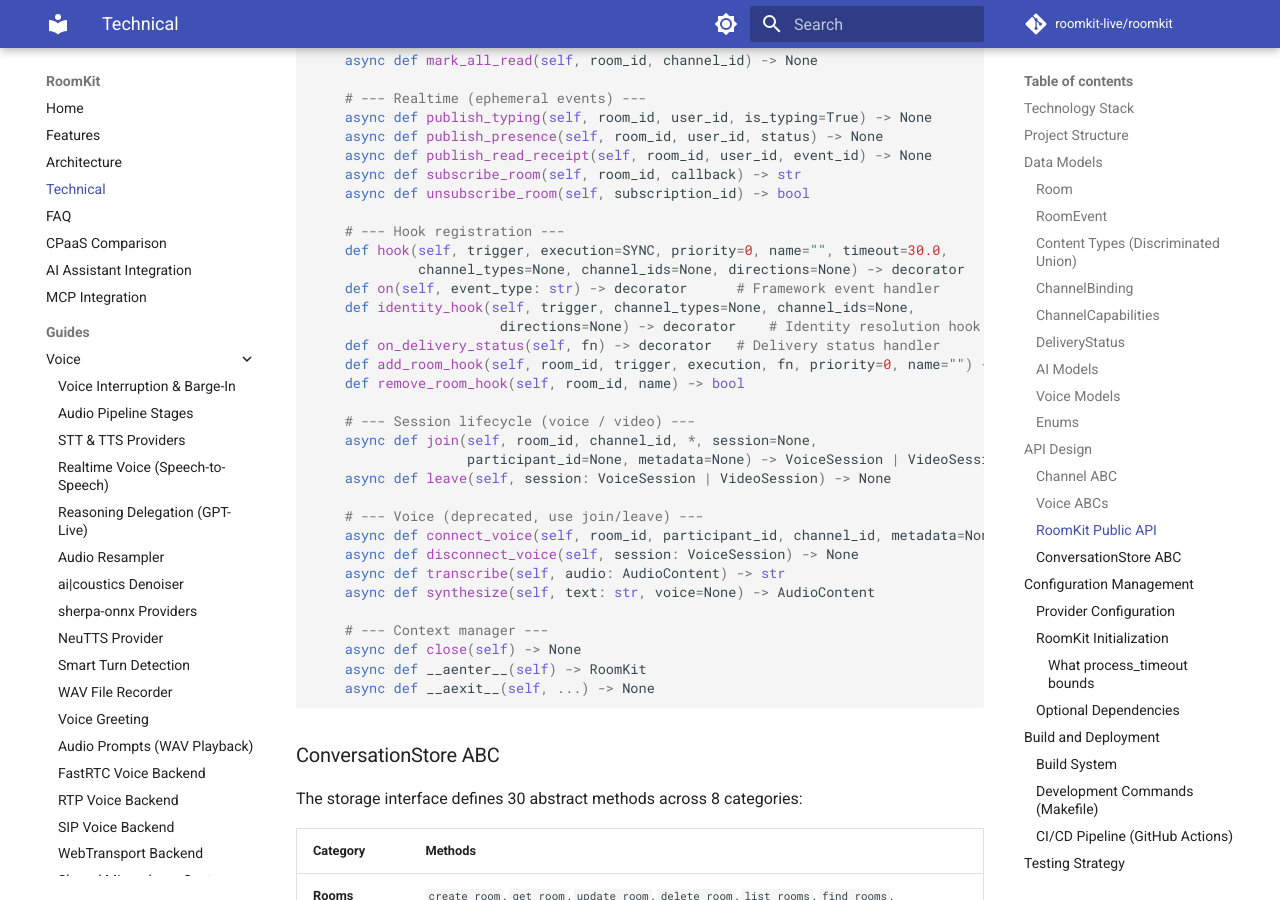
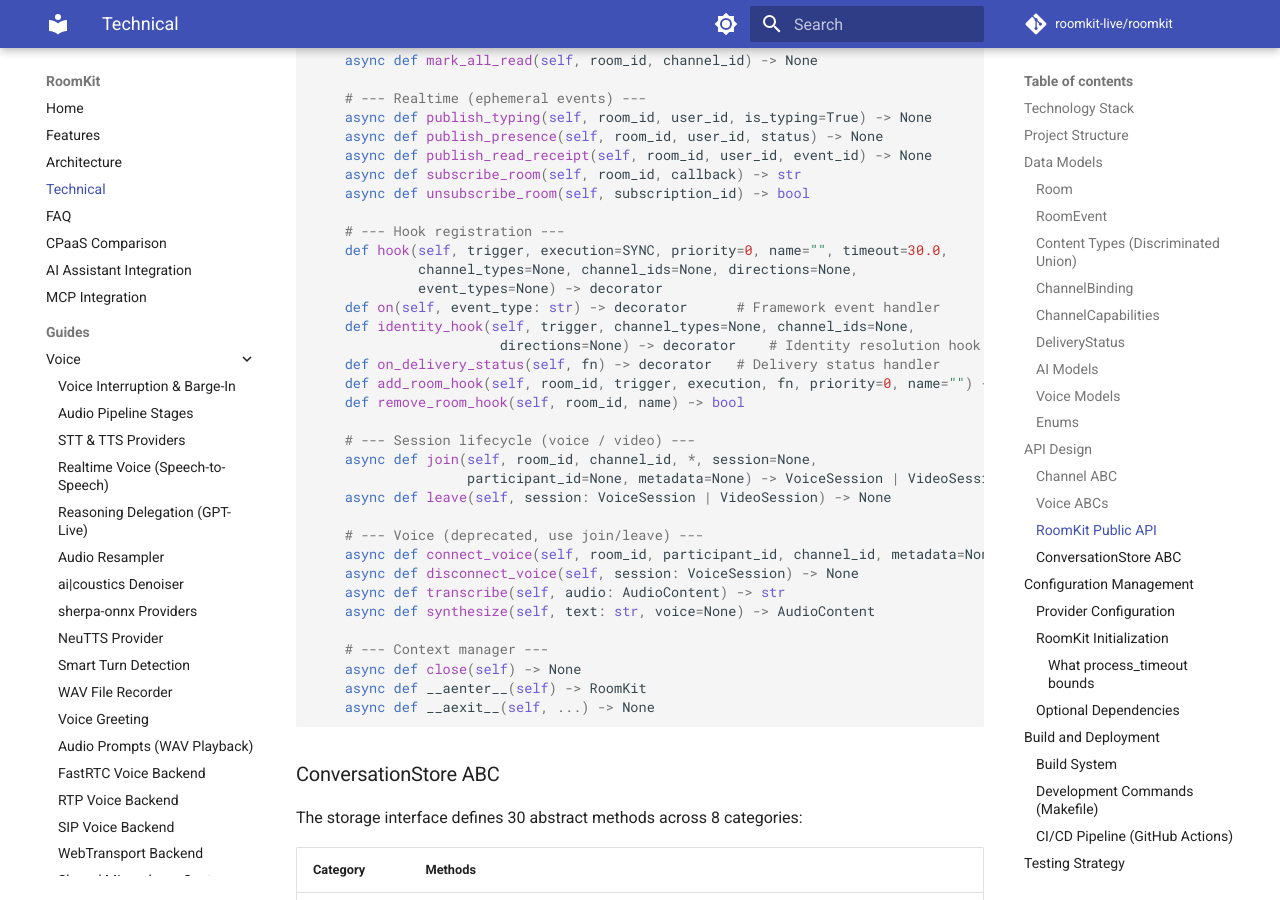
Before and after one commit to roomkit-live/roomkit-docs, an MkDocs documentation site: the page built from docs/technical.md, in a window 1280 px wide and 900 px high, scrolled down 12444 px. Built offline with MkDocs 1.6.1 and Material for MkDocs 9.7.7, drawn with Linux system fonts in a browser that asks for light colours; comment, search, counter and statistics services are not loaded.

Commit message:
docs(hooks): hook() filters by event_types too
The filter list named channel_types, channel_ids and directions. A hook can
also declare the EventType values it wants; every filter must pass, and a
filtered-out hook is not called, so it costs neither its body nor its
timeout budget.

```diff
--- a/docs/technical.md
+++ b/docs/technical.md
@@ -575,7 +575,8 @@ class RoomKit(InboundMixin, ChannelOpsMixin, RoomLifecycleMixin, HelpersMixin):
 
     # --- Hook registration ---
     def hook(self, trigger, execution=SYNC, priority=0, name="", timeout=30.0,
-             channel_types=None, channel_ids=None, directions=None) -> decorator
+             channel_types=None, channel_ids=None, directions=None,
+             event_types=None) -> decorator
     def on(self, event_type: str) -> decorator      # Framework event handler
     def identity_hook(self, trigger, channel_types=None, channel_ids=None,
                        directions=None) -> decorator    # Identity resolution hook
```
Also changed, not shown: docs/architecture.md (+1 -1 lines).
